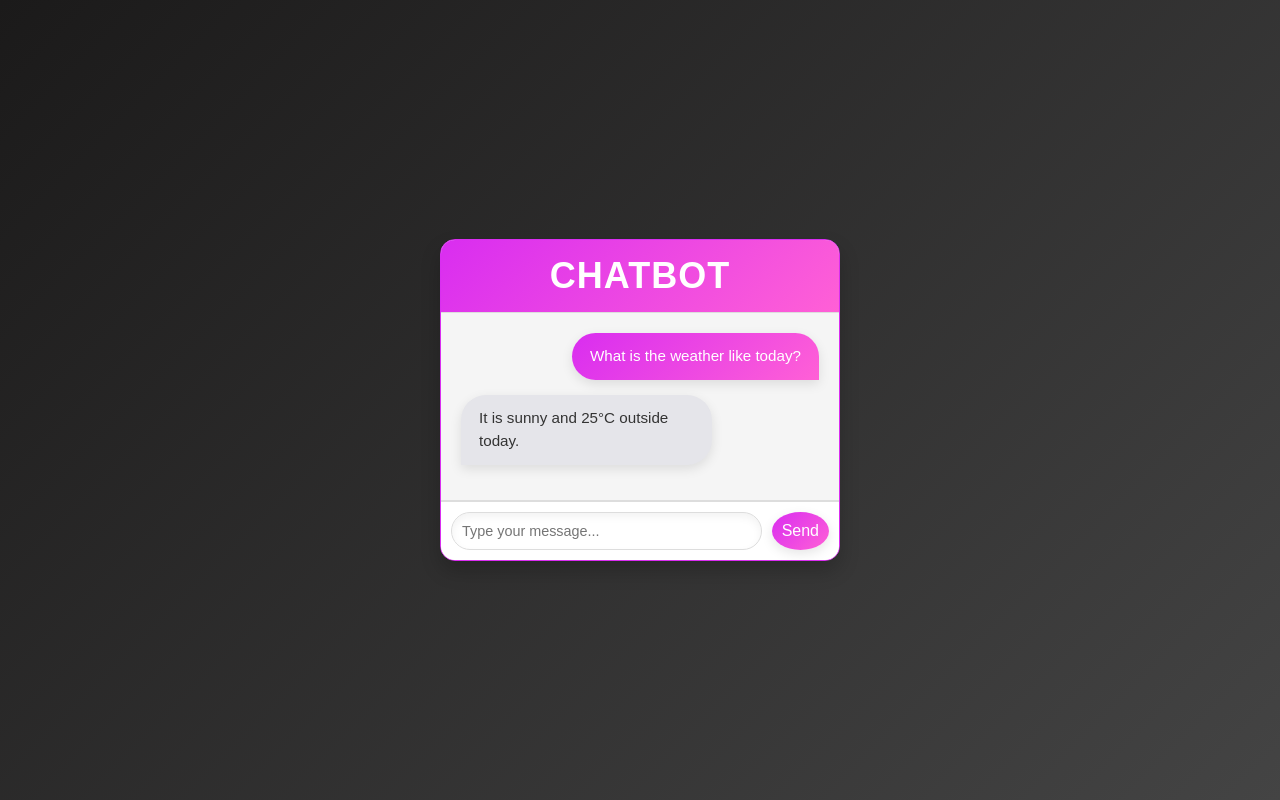
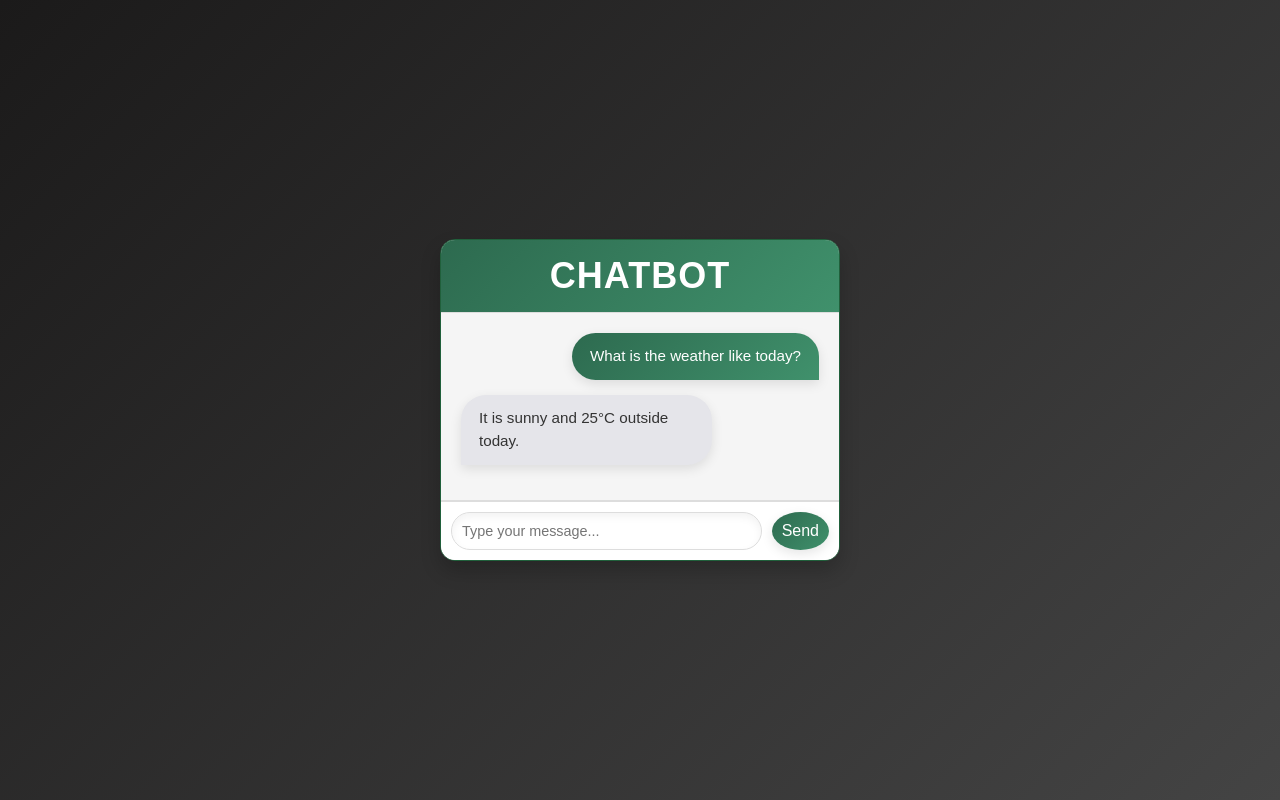
Before and after one commit to saltlakrids/chatbot, a PHP site: page / in a window 1280 px wide. Run offline with PHP 8.4, Linux system fonts and the light colour scheme.

Commit message:
pink was not the right choice..

```diff
--- a/styles.css
+++ b/styles.css
@@ -1,8 +1,10 @@
+
 * {
     margin: 0;
     padding: 0;
     box-sizing: border-box;
 }
+
 
 body {
     font-family: 'Poppins', sans-serif;
@@ -14,7 +16,6 @@ body {
     color: white;
 }
 
-
 .chat-container {
     width: 400px;
     background: linear-gradient(145deg, #ffffff, #f0f0f0);
@@ -23,11 +24,11 @@ body {
     display: flex;
     flex-direction: column;
     overflow: hidden;
-    border: 1px solid #d92df0;
+    border: 1px solid #20603b;
 }
 
 .chat-header {
-    background: linear-gradient(135deg, #d92df0, #ff60d6);
+    background: linear-gradient(135deg, #2d6a4f, #40916c);
     color: white;
     padding: 15px;
     text-align: center;
@@ -72,7 +73,7 @@ body {
 }
 
 .user .message {
-    background: linear-gradient(135deg, #d92df0, #ff60d6);
+    background: linear-gradient(135deg, #2d6a4f, #40916c);
     color: white;
     border-bottom-right-radius: 0;
 }
@@ -111,11 +112,11 @@ body {
 }
 
 .chat-input input:focus {
-    border-color: #d92df0;
+    border-color: #2d6a4f;
 }
 
 .chat-input button {
-    background: linear-gradient(135deg, #d92df0, #ff60d6);
+    background: linear-gradient(135deg, #2d6a4f, #40916c);
     color: white;
     border: none;
     border-radius: 50%;
@@ -128,9 +129,8 @@ body {
 }
 
 .chat-input button:hover {
-    background: linear-gradient(135deg, #b81fd0, #d92df0);
+    background: linear-gradient(135deg, #1b5134, #2d6a4f);
 }
-
 
 .chat-box::-webkit-scrollbar {
     width: 6px;
```
